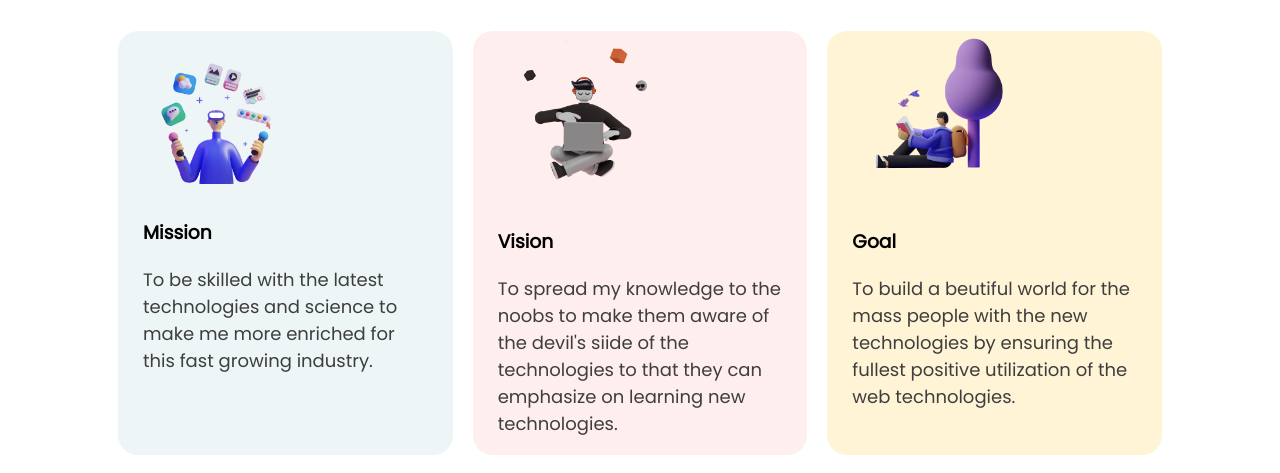
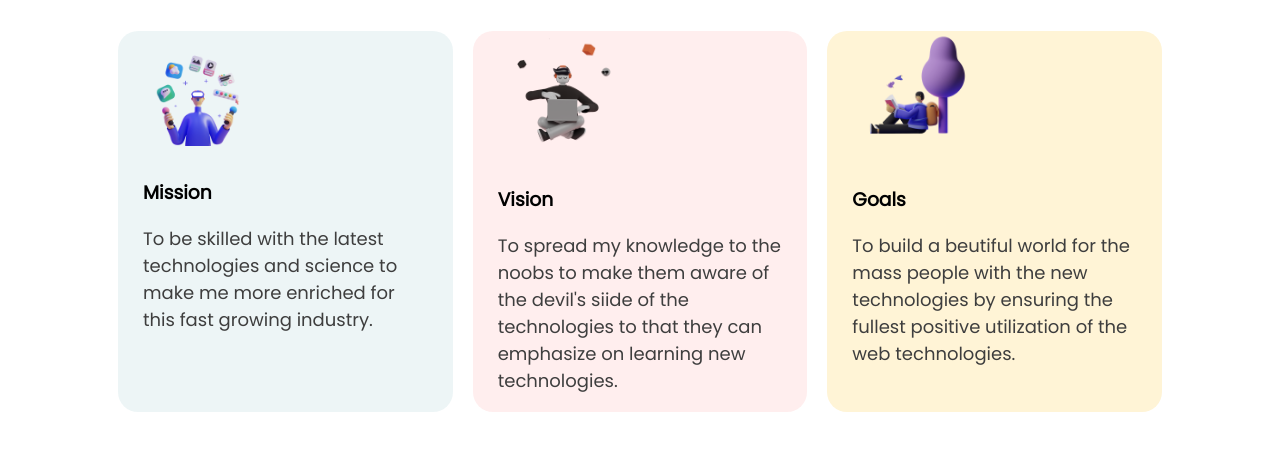
Before and after one commit to Zahid-BM/mission-2020, a plain HTML site: page index.html in a window 1280 px wide. Shown: the part 762-1235 px from the top of the page. After the commit the page ends 1192 px from the top, so only its background shows below. Drawn offline with Linux system fonts and the light colour scheme.

Commit message:
2nd part complete

```diff
--- a/index.html
+++ b/index.html
@@ -45,7 +45,7 @@
             </div>
             <div class="goal box">
                 <img src="images/illustrators/illustrator-3.png" alt="">
-                <h3>Goal</h3>
+                <h3>Goals</h3>
                 <p> To build a beutiful world for the mass people with the new technologies by ensuring the fullest
                     positive utilization of the web technologies.</p>
             </div>
--- a/style.css
+++ b/style.css
@@ -63,17 +63,19 @@ h2{
     padding:0 100px;
 
 
+
 }
 
 .three-box img{
-    width: 60%;
+    width: 45%;
 }
 .box{
     padding: 0 25px;
     margin: 10px;
     border-radius: 20px;
-    width: 100%;
+    width: 90%;
 }
+
 .mission{
     background-color: rgba(79, 157, 166, 0.1);
 
```
